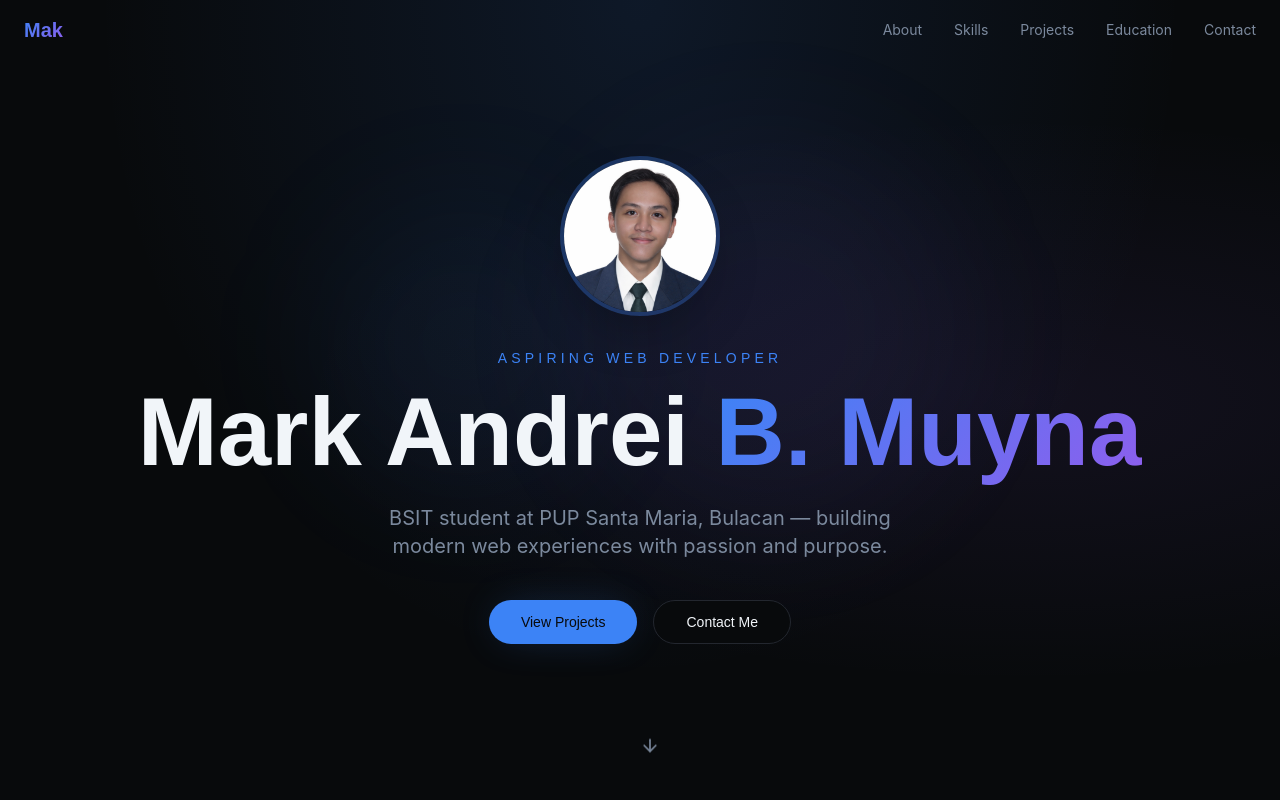
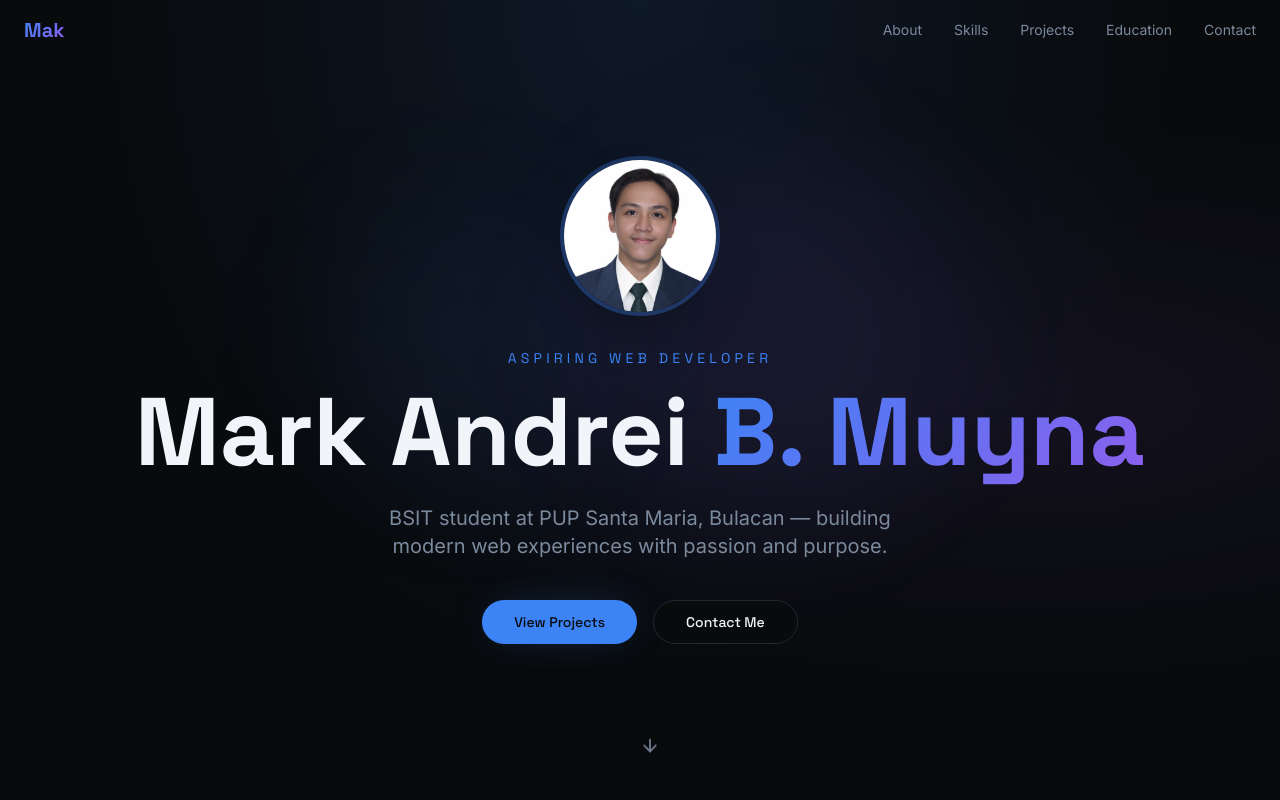
Before and after one commit to muynamarkandrei/mark-portfolio, a React (Vite) app: page / in a window 1280 px wide. Shown: the top 800 px of the page. Built offline with nearby package versions, Linux system fonts and the light colour scheme; the HTML template or start-up script is replaced by a standard one.

Commit message:
Fix CSS import order

```diff
--- a/src/index.css
+++ b/src/index.css
@@ -1,11 +1,11 @@
+@import url('https://fonts.googleapis.com/css2?family=Space+Grotesk:wght@400;500;600;700&family=Inter:wght@300;400;500;600&display=swap');
+
 /* stylelint-disable-next-line */
 @tailwind base;
 /* stylelint-disable-next-line */
 @tailwind components;
 /* stylelint-disable-next-line */
 @tailwind utilities;
-
-@import url('https://fonts.googleapis.com/css2?family=Space+Grotesk:wght@400;500;600;700&family=Inter:wght@300;400;500;600&display=swap');
 
 @layer base {
   :root {
```
